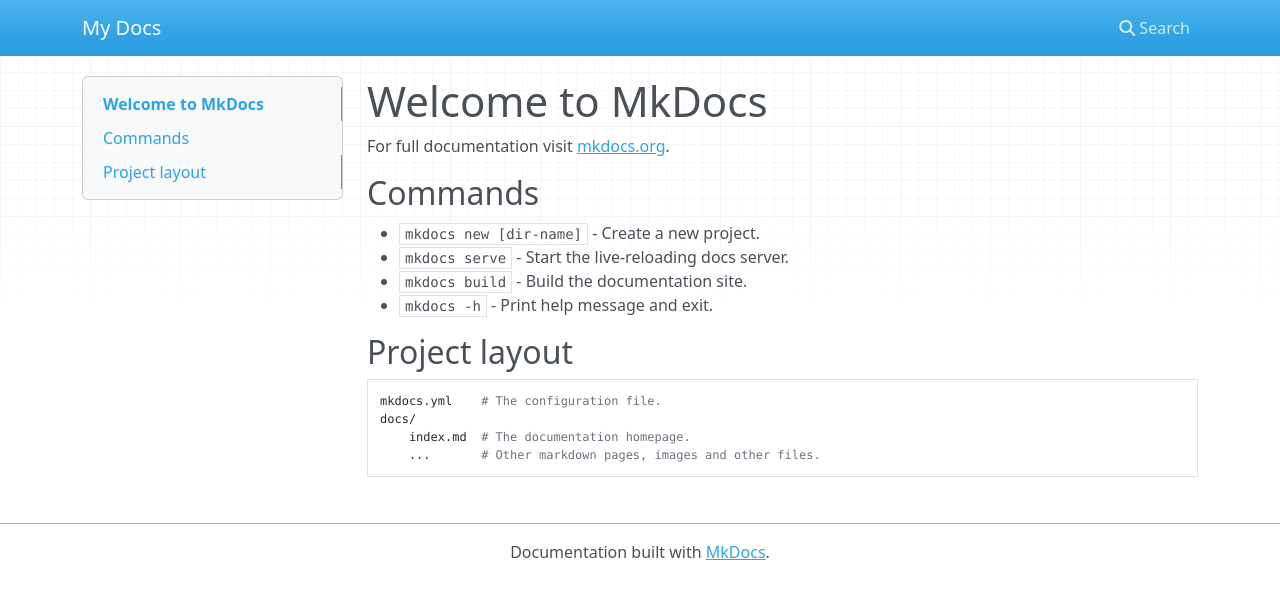
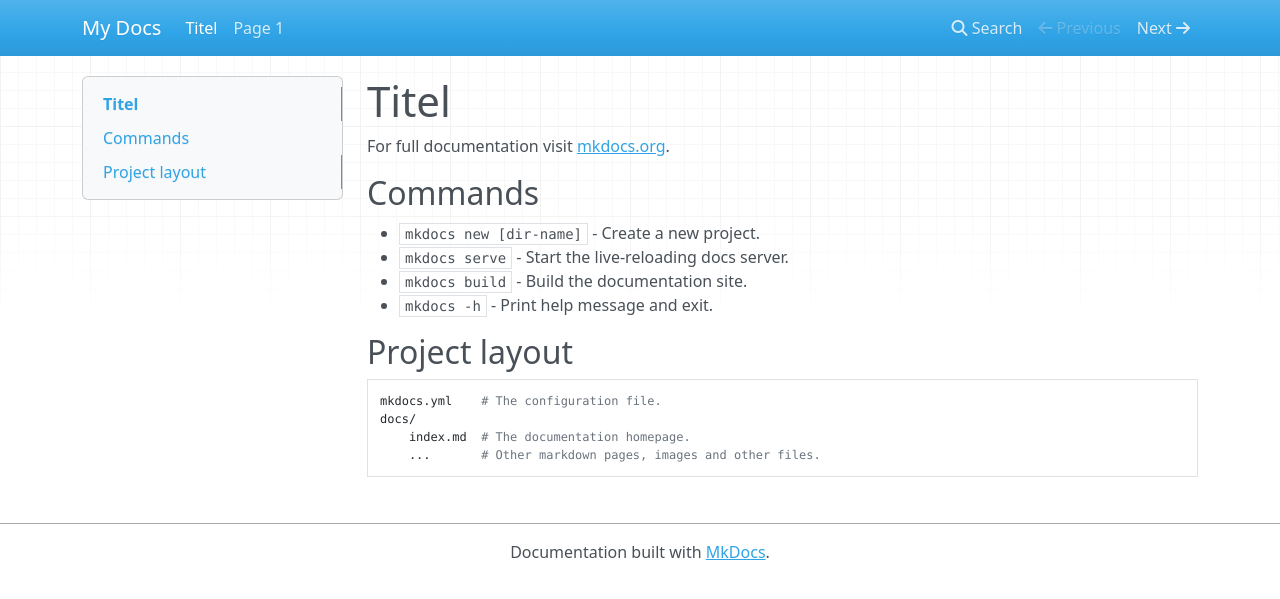
Before and after one commit to snizzleorg/testdocs, an MkDocs documentation site: the page built from docs/index.md, in a window 1280 px wide. Shown: the top 599 px of the page. Built offline with MkDocs 1.6.1, drawn with Linux system fonts in a browser that asks for light colours; nearby versions of some CDN libraries.

Commit message:
GitBook: [#6] No subject

````diff
--- a/docs/index.md
+++ b/docs/index.md
@@ -1,4 +1,8 @@
-# Welcome to MkDocs
+---
+description: page description
+---
+
+# Titel
 
 For full documentation visit [mkdocs.org](https://www.mkdocs.org).
 
@@ -11,7 +15,9 @@ For full documentation visit [mkdocs.org](https://www.mkdocs.org).
 
 ## Project layout
 
-    mkdocs.yml    # The configuration file.
-    docs/
-        index.md  # The documentation homepage.
-        ...       # Other markdown pages, images and other files.
+```
+mkdocs.yml    # The configuration file.
+docs/
+    index.md  # The documentation homepage.
+    ...       # Other markdown pages, images and other files.
+```
--- /dev/null
+++ b/docs/page-1.md
@@ -0,0 +1 @@
+# Page 1
````
Also changed, not shown: README.md (added, +1 -0 lines), SUMMARY.md (added, +5 -0 lines).
